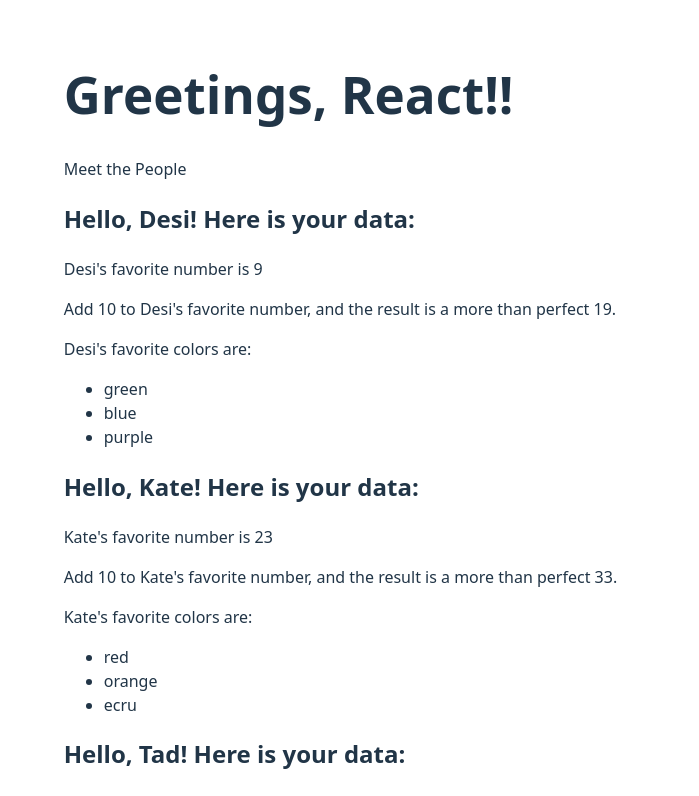
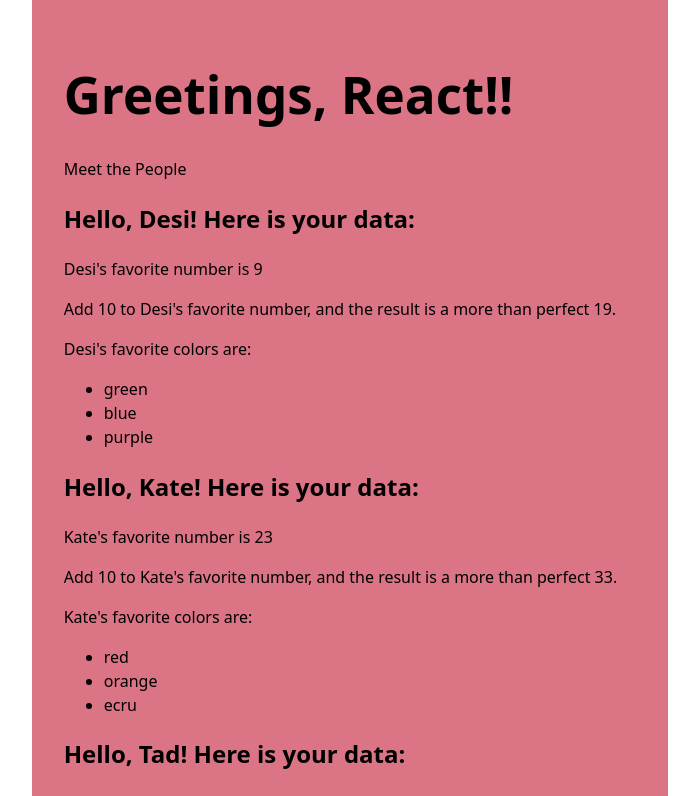
Before and after one commit to jegyes/serverless-cloud-with-react-je, a React (Vite) app in the folder serverless-lab4-je/scwr-lab4-je/: page / in a window 1280 px wide. Shown: the top 796 px of the page, without its empty margins (290-989 px from the left). Built offline with nearby package versions, Linux system fonts and the light colour scheme.

Commit message:
some formatting and style changes

```diff
--- a/serverless-lab4-je/scwr-lab4-je/src/App.css
+++ b/serverless-lab4-je/scwr-lab4-je/src/App.css
@@ -3,6 +3,8 @@
   margin: 0 auto;
   padding: 2rem;
   text-align: left;
+  background: rgb(219, 116, 133);
+  color: black;
 }
 
 .logo {
--- a/serverless-lab4-je/scwr-lab4-je/src/person.jsx
+++ b/serverless-lab4-je/scwr-lab4-je/src/person.jsx
@@ -8,16 +8,18 @@
             <p>{name}'s favorite number is {favoriteNumber}</p>
             <p>Add 10 to {name}'s favorite number, and the result is a more
                 than perfect {favoriteNumber + 10}.</p>
-            <p>{name}'s favorite colors are:</p>
-            {favoriteColors ?
+            <p>{name}'s favorite colors are:
                 <ul>
-                    {favoriteColors.map(color => (
+                  {favoriteColors ?
+                    favoriteColors.map(color => (
                         <li key={color}>{color}</li>
-                    ))}
-                </ul>
-                :
-                ''
-            }
+                    ))
+                    :
+                    <li>none</li>
+                }
+                </ul></p>
+
+
         </>
     )
 }
```
